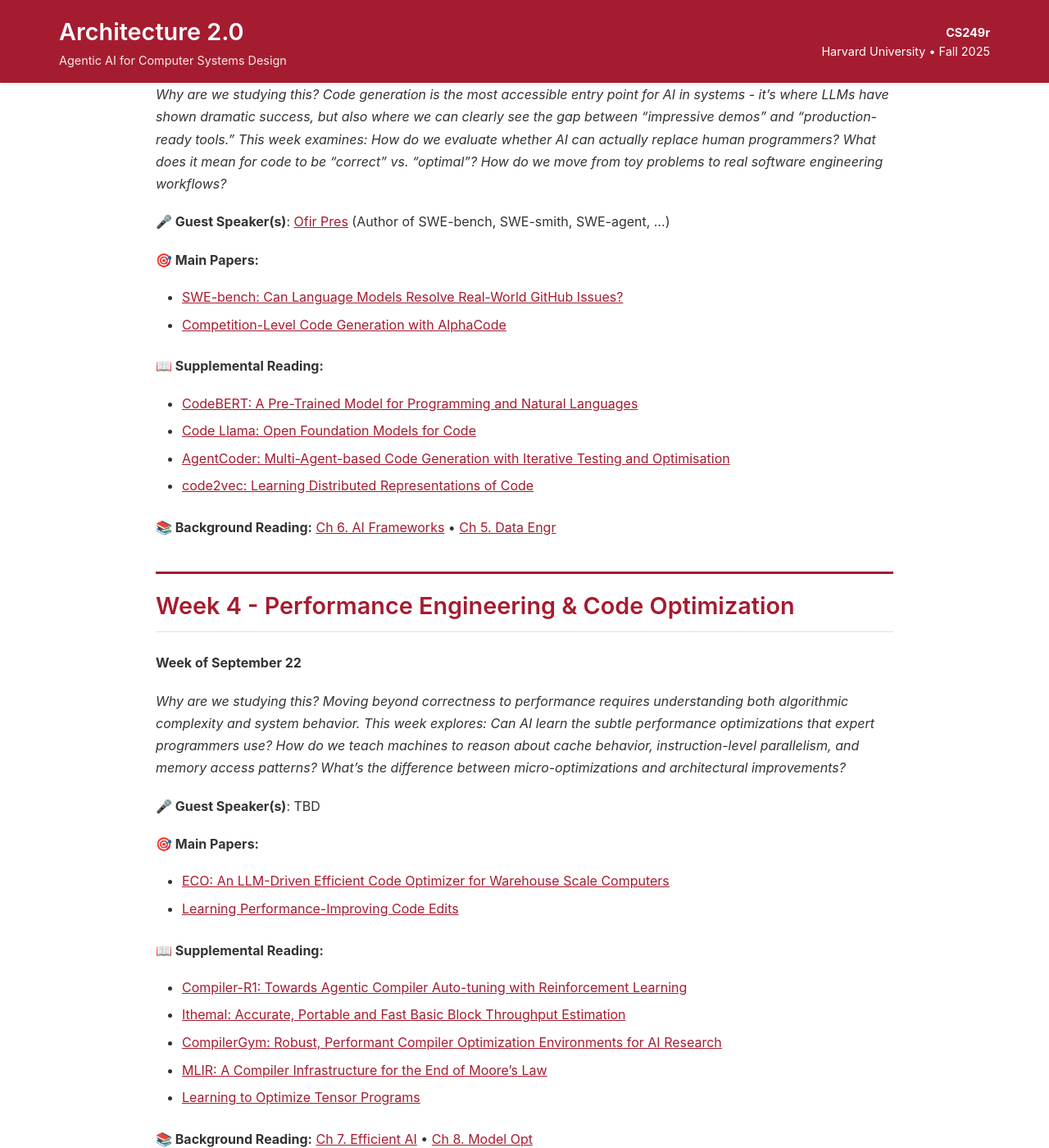
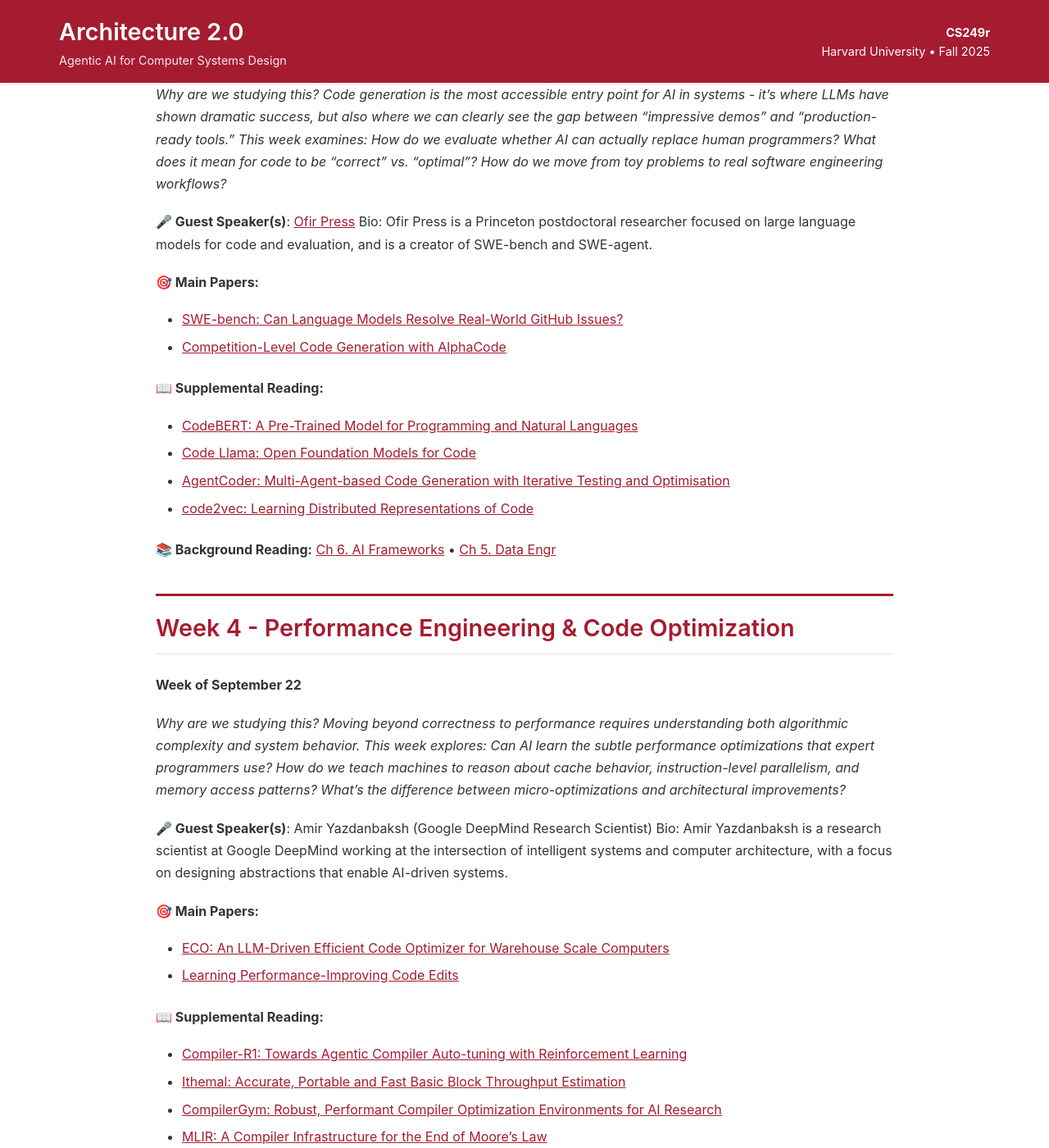
Before and after one commit to harvard-edge/cs249r_fall2025, a Jekyll site: the page built from course/schedule.md, in a window 1280 px wide and 1400 px high, scrolled down 3199 px. Shown: the whole window at 82% size. Built offline with Jekyll 4.4.1, drawn with Linux system fonts in a browser that asks for light colours; our own code applies the rules of GitHub Pages for plain Markdown files; some of the changed text lies outside the part shown.

Commit message:
Add guest speakers and short bios to Weeks 3,4,8,9,11,12,13 in course schedule

```diff
--- a/course/schedule.md
+++ b/course/schedule.md
@@ -93,7 +93,8 @@
 
 *Why are we studying this? Code generation is the most accessible entry point for AI in systems - it's where LLMs have shown dramatic success, but also where we can clearly see the gap between "impressive demos" and "production-ready tools." This week examines: How do we evaluate whether AI can actually replace human programmers? What does it mean for code to be "correct" vs. "optimal"? How do we move from toy problems to real software engineering workflows?*
 
-**🎤 Guest Speaker(s)**: [Ofir Pres](https://ofir.io/about/) (Author of SWE-bench, SWE-smith, SWE-agent, ...)
+**🎤 Guest Speaker(s)**: [Ofir Press](https://ofir.io/about/)
+Bio: Ofir Press is a Princeton postdoctoral researcher focused on large language models for code and evaluation, and is a creator of SWE-bench and SWE-agent.
 
 **🎯 Main Papers:**
 - [SWE-bench: Can Language Models Resolve Real-World GitHub Issues?](https://arxiv.org/pdf/2310.06770.pdf)
@@ -112,7 +113,8 @@
 
 *Why are we studying this? Moving beyond correctness to performance requires understanding both algorithmic complexity and system behavior. This week explores: Can AI learn the subtle performance optimizations that expert programmers use? How do we teach machines to reason about cache behavior, instruction-level parallelism, and memory access patterns? What's the difference between micro-optimizations and architectural improvements?*
 
-**🎤 Guest Speaker(s)**: TBD
+**🎤 Guest Speaker(s)**: Amir Yazdanbaksh (Google DeepMind Research Scientist)
+Bio: Amir Yazdanbaksh is a research scientist at Google DeepMind working at the intersection of intelligent systems and computer architecture, with a focus on designing abstractions that enable AI-driven systems.
 
 **🎯 Main Papers:**
 - [ECO: An LLM-Driven Efficient Code Optimizer for Warehouse Scale Computers](https://arxiv.org/pdf/2503.15669.pdf)
@@ -132,7 +134,8 @@
 
 *Why are we studying this? GPU kernel optimization sits at the intersection of domain expertise and automated optimization - a space too complex for pure heuristics but requiring deep hardware understanding. This week explores: Can AI learn hardware-specific optimization strategies that human experts use? How do we benchmark AI systems against decades of hand-tuned libraries? What happens when the optimization space is so large that even experts disagree on "optimal" solutions?*
 
-**🎤 Guest Speaker(s)**: TBD
+**🎤 Guest Speaker(s)**: Jenny Huang (Nvidia Research Scientist)
+Bio: Jenny Huang is a research scientist at Nvidia working on hardware accelerators and AI mappings, focusing on performance, energy, and co-design across models, compilers, and architectures.
 
 **🎯 Main Papers:**
 - [KernelBench: Can LLMs Write Efficient GPU Kernels?](https://arxiv.org/pdf/2502.10517.pdf)
@@ -150,7 +153,8 @@
 
 *Why are we studying this? Distributed systems are the culmination of software engineering challenges - where code generation, performance optimization, and parallel programming must work together at scale. This week examines: How do we optimize systems where the bottleneck might be network latency, not computation? Can AI learn to co-design algorithms and system architecture? What does "optimal" mean when dealing with failures, load balancing, and resource contention?*
 
-**🎤 Guest Speaker(s)**: TBD
+**🎤 Guest Speaker(s)**: Milas Hashemi (Google Research Scientist)
+Bio: Milas Hashemi is a research scientist at Google working on memory systems and data-driven systems design for modern AI and cloud workloads.
 
 **🎯 Main Papers:**
 - [COSMIC: Enabling Full-Stack Co-Design and Optimization of Distributed Machine Learning Systems](https://arxiv.org/pdf/2505.15020.pdf)
@@ -174,7 +178,8 @@
 
 *Why are we studying this? Performance prediction and design space exploration are fundamental to AI-driven architecture design. This week bridges performance modeling with systematic design space navigation. Key questions: How do we model complex interactions between architectural components? Can AI systematically explore spaces too large for human analysis? How do we predict performance across different workloads and design points? What architectural insights can emerge from data that human designers might miss?*
 
-**🎤 Guest Speaker(s)**: TBD
+**🎤 Guest Speaker(s)**: Mark Ren (Director of Design Automation Research at Nvidia)
+Bio: Mark Ren leads Design Automation Research at Nvidia, driving advances in EDA and automation from RTL through physical implementation for cutting-edge silicon.
 
 **🎯 Main Papers:**
 - [Concorde: Fast and Accurate CPU Performance Modeling with Compositional Analytical-ML Fusion](https://arxiv.org/pdf/2503.23076.pdf)
@@ -195,7 +200,8 @@
 
 *Why are we studying this? Accelerator design is the ultimate co-design challenge - optimizing both the hardware architecture and the mapping of computations onto that hardware. This week explores: How do we jointly optimize dataflow, memory hierarchy, and compute units? Can AI learn the complex trade-offs between energy, performance, and area? What happens when the target workload is itself changing rapidly (like evolving DNN architectures)?*
 
-**🎤 Guest Speaker(s)**: TBD
+**🎤 Guest Speaker(s)**: Richard Ho (Head of Hardware at OpenAI)
+Bio: Richard Ho leads the hardware organization at OpenAI, working on AI compute systems and accelerator development to power next-generation AI.
 
 **🎯 Main Papers:**
 - DOSA: Differentiable Model-Based One-Loop Search for DNN Accelerators (MICRO 2023, not on arXiv)
@@ -216,7 +222,8 @@
 
 *Why are we studying this? Memory hierarchy design is where the theoretical meets the practical - where algorithmic access patterns meet physical constraints of latency, bandwidth, and energy. This week examines: Can AI learn to predict and optimize for complex memory access patterns? How do we design memory systems for workloads we can't fully characterize? What's the relationship between data structure design and memory hierarchy optimization?*
 
-**🎤 Guest Speaker(s)**: TBD
+**🎤 Guest Speaker(s)**: Kartik Hegde (Co-Founder of ChipStack)
+Bio: Kartik Hegde is the co-founder of ChipStack, focusing on AI-assisted chip design and verification workflows that accelerate silicon development.
 
 **🎯 Main Papers:**
 - [Learning Memory Access Patterns](https://arxiv.org/pdf/1803.02329.pdf)
```
